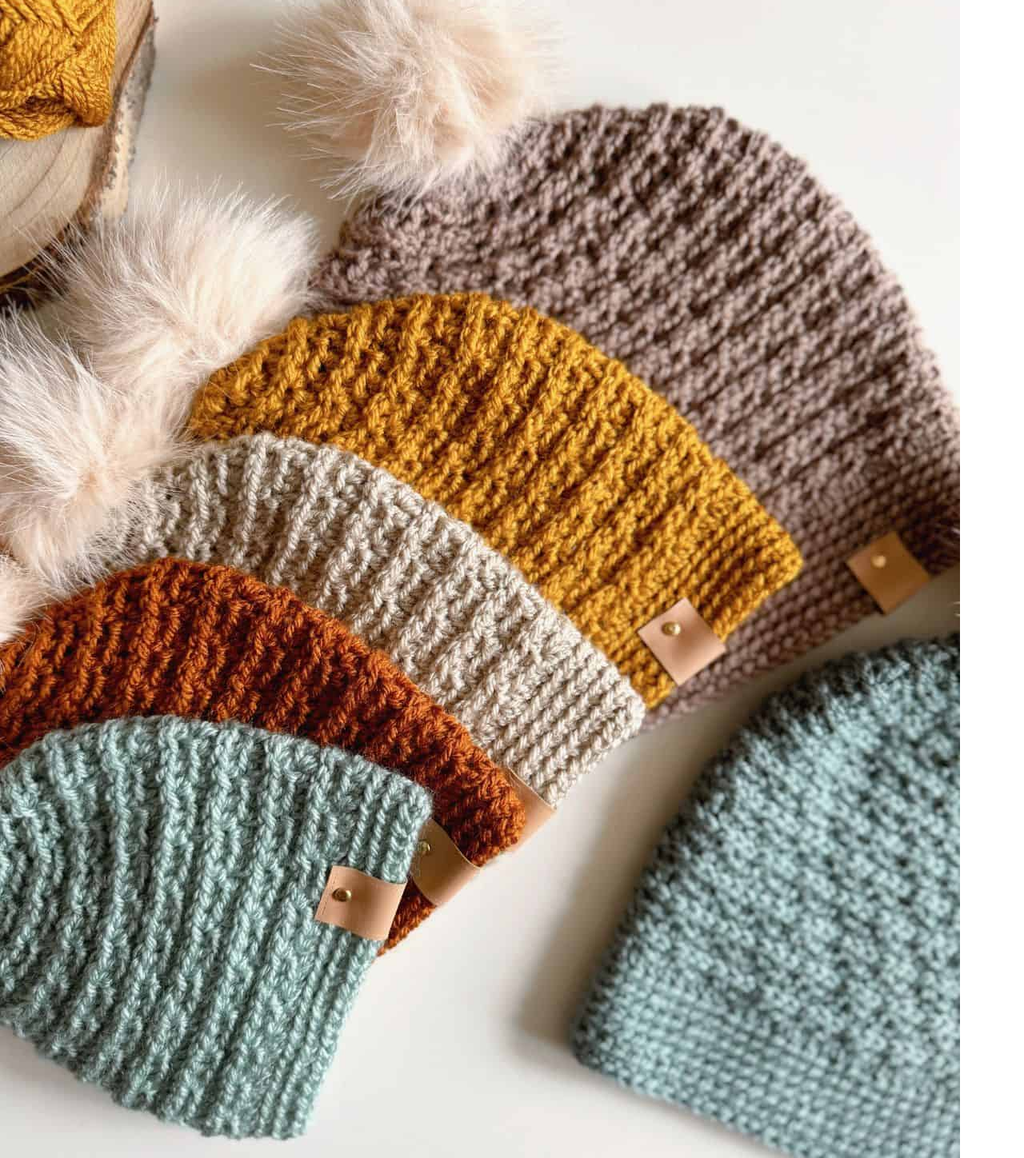
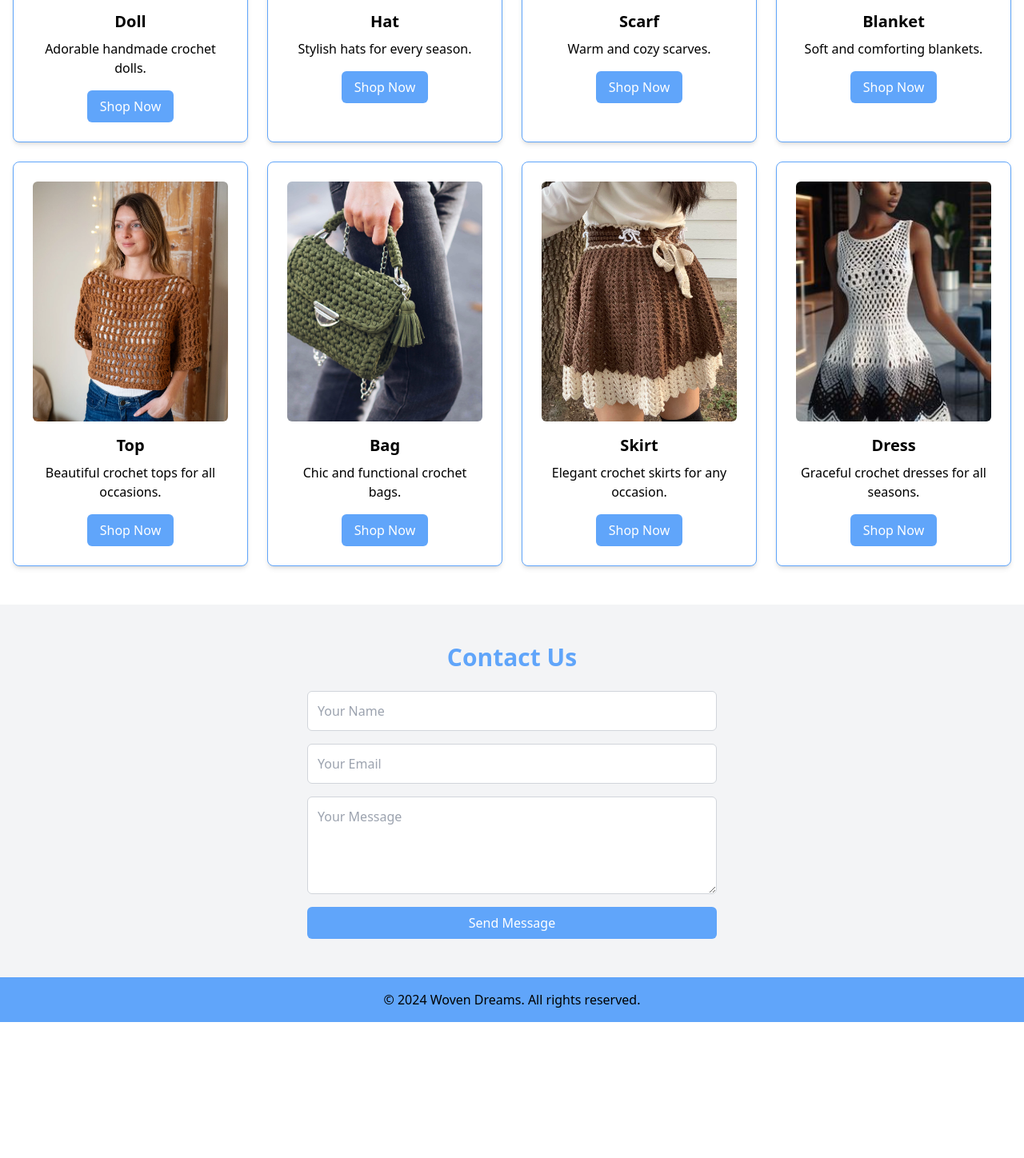
Before and after one commit to IKRAMLE/woven-dreams-tailwind, a plain HTML site: page index.html in a window 1280 px wide. Shown: the part 1352-2800 px from the top of the page at 80% size. After the commit the page ends 2630 px from the top, so only its background shows below. Drawn offline with nearby package versions, Linux system fonts and the light colour scheme.

Commit message:
last updates

```diff
--- a/index.html
+++ b/index.html
@@ -4,7 +4,7 @@
     <meta charset="UTF-8">
     <meta name="viewport" content="width=device-width, initial-scale=1.0">
     <title>Woven Dreams</title>
-       <script src="https://cdn.tailwindcss.com"></script>
+    <script src="https://cdn.tailwindcss.com"></script>
 </head>
 <body class="font-sans bg-white text-black">
     <!-- Header Section -->
@@ -22,104 +22,100 @@
     </header>
 
     <!-- Hero Section -->
-    <section class="hero">
-        <div class="container">
-            <h2>Discover the Art of Crochet</h2>
-            <p>Handmade crochet items crafted with love and care.</p>
-        </div>
+    <section class="h-[624px] bg-cover bg-center text-center flex flex-col justify-center items-center text-blue-800" style="background-image: url('picpic.webp');">
+        <h2 class="text-4xl font-bold mb-4">Discover the Art of Crochet</h2>
+        <p class="text-lg">Handmade crochet items crafted with love and care.</p>
     </section>
 
     <!-- About Us Section -->
-    <section id="about" class="about">
-        <div class="container">
-            <h2>About Us</h2>
-            <p>Welcome to Woven Dreams, where every crochet piece is a masterpiece. From charming dolls to elegant dresses, we bring beauty and warmth to your wardrobe and home.</p>
+    <section id="about" class="py-12 bg-gray-100 text-center">
+        <div class="container mx-auto px-4">
+            <h2 class="text-3xl font-bold text-blue-400 mb-6">About Us</h2>
+            <p class="text-lg text-black">Welcome to Woven Dreams, where every crochet piece is a masterpiece. From charming dolls to elegant dresses, we bring beauty and warmth to your wardrobe and home.</p>
         </div>
     </section>
 
     <!-- Products Section -->
-    <section id="products" class="products">
-        <div class="container">
-            <h2>Our Products</h2>
-            <div class="product-grid">
+    <section id="products" class="py-12">
+        <div class="container mx-auto px-4">
+            <h2 class="text-3xl font-bold text-blue-400 text-center mb-10">Our Products</h2>
+            <div class="grid grid-cols-1 sm:grid-cols-2 lg:grid-cols-4 gap-6">
                 <!-- Product 1 -->
-                <div class="product-card">
-                    <img src="crochet dolls.png" alt="Crochet Doll">
-                    <h3>Doll</h3>
-                    <p>Adorable handmade crochet dolls.</p>
-                    <button>Shop Now</button>
+                <div class="bg-white border border-blue-400 rounded-lg shadow-md text-center p-6 hover:shadow-lg hover:-translate-y-1 transition">
+                    <img src="crochet dolls.png" alt="Crochet Doll" class="w-full h-[300px] object-cover rounded-md mb-4">
+                    <h3 class="text-xl font-semibold mb-2">Doll</h3>
+                    <p class="text-black mb-4">Adorable handmade crochet dolls.</p>
+                    <button class="bg-blue-400 text-white px-4 py-2 rounded-md hover:bg-black transition">Shop Now</button>
                 </div>
                 <!-- Product 2 -->
-                <div class="product-card">
-                    <img src="crochet hats.png" alt="Crochet Hat">
-                    <h3>Hat</h3>
-                    <p>Stylish hats for every season.</p>
-                    <button>Shop Now</button>
+                <div class="bg-white border border-blue-400 rounded-lg shadow-md text-center p-6 hover:shadow-lg hover:-translate-y-1 transition">
+                    <img src="crochet hats.png" alt="Crochet Hat" class="w-full h-[300px] object-cover rounded-md mb-4">
+                    <h3 class="text-xl font-semibold mb-2">Hat</h3>
+                    <p class="text-black mb-4">Stylish hats for every season.</p>
+                    <button class="bg-blue-400 text-white px-4 py-2 rounded-md hover:bg-black transition">Shop Now</button>
                 </div>
                 <!-- Product 3 -->
-                <div class="product-card">
-                    <img src="crochet scarf.png" alt="Crochet Scarf">
-                    <h3>Scarf</h3>
-                    <p>Warm and cozy scarves.</p>
-                    <button>Shop Now</button>
+                <div class="bg-white border border-blue-400 rounded-lg shadow-md text-center p-6 hover:shadow-lg hover:-translate-y-1 transition">
+                    <img src="crochet scarf.png" alt="Crochet Scarf" class="w-full h-[300px] object-cover rounded-md mb-4">
+                    <h3 class="text-xl font-semibold mb-2">Scarf</h3>
+                    <p class="text-black mb-4">Warm and cozy scarves.</p>
+                    <button class="bg-blue-400 text-white px-4 py-2 rounded-md hover:bg-black transition">Shop Now</button>
                 </div>
                 <!-- Product 4 -->
-                <div class="product-card">
-                    <img src="crochet blanket.png" alt="Crochet Blanket">
-                    <h3>Blanket</h3>
-                    <p>Soft and comforting blankets.</p>
-                    <button>Shop Now</button>
+                <div class="bg-white border border-blue-400 rounded-lg shadow-md text-center p-6 hover:shadow-lg hover:-translate-y-1 transition">
+                    <img src="crochet blanket.png" alt="Crochet Blanket" class="w-full h-[300px] object-cover rounded-md mb-4">
+                    <h3 class="text-xl font-semibold mb-2">Blanket</h3>
+                    <p class="text-black mb-4">Soft and comforting blankets.</p>
+                    <button class="bg-blue-400 text-white px-4 py-2 rounded-md hover:bg-black transition">Shop Now</button>
                 </div>
                 <!-- Product 5 -->
-                <div class="product-card">
-                    <img src="crochet top.png" alt="Crochet Top">
-                    <h3>Top</h3>
-                    <p>Beautiful crochet tops for all occasions.</p>
-                    <button>Shop Now</button>
+                <div class="bg-white border border-blue-400 rounded-lg shadow-md text-center p-6 hover:shadow-lg hover:-translate-y-1 transition">
+                    <img src="crochet top.png" alt="Crochet Top" class="w-full h-[300px] object-cover rounded-md mb-4">
+                    <h3 class="text-xl font-semibold mb-2">Top</h3>
+                    <p class="text-black mb-4">Beautiful crochet tops for all occasions.</p>
+                    <button class="bg-blue-400 text-white px-4 py-2 rounded-md hover:bg-black transition">Shop Now</button>
                 </div>
                 <!-- Product 6 -->
-                <div class="product-card">
-                    <img src="crochet bags.png" alt="Crochet Bag">
-                    <h3>Bag</h3>
-                    <p>Chic and functional crochet bags.</p>
-                    <button>Shop Now</button>
+                <div class="bg-white border border-blue-400 rounded-lg shadow-md text-center p-6 hover:shadow-lg hover:-translate-y-1 transition">
+                    <img src="crochet bags.png" alt="Crochet Bag" class="w-full h-[300px] object-cover rounded-md mb-4">
+                    <h3 class="text-xl font-semibold mb-2">Bag</h3>
+                    <p class="text-black mb-4">Chic and functional crochet bags.</p>
+                    <button class="bg-blue-400 text-white px-4 py-2 rounded-md hover:bg-black transition">Shop Now</button>
                 </div>
                 <!-- Product 7 -->
-                <div class="product-card">
-                    <img src="crochet skirt.png" alt="Crochet Skirt">
-                    <h3>Skirt</h3>
-                    <p>Elegant crochet skirts for any occasion.</p>
-                    <button>Shop Now</button>
+                <div class="bg-white border border-blue-400 rounded-lg shadow-md text-center p-6 hover:shadow-lg hover:-translate-y-1 transition">
+                    <img src="crochet skirt.png" alt="Crochet Skirt" class="w-full h-[300px] object-cover rounded-md mb-4">
+                    <h3 class="text-xl font-semibold mb-2">Skirt</h3>
+                    <p class="text-black mb-4">Elegant crochet skirts for any occasion.</p>
+                    <button class="bg-blue-400 text-white px-4 py-2 rounded-md hover:bg-black transition">Shop Now</button>
                 </div>
                 <!-- Product 8 -->
-                <div class="product-card">
-                    <img src="crochet dress.png" alt="Crochet Dress">
-                    <h3>Dress</h3>
-                    <p>Graceful crochet dresses for all seasons.</p>
-                    <button>Shop Now</button>
+                <div class="bg-white border border-blue-400 rounded-lg shadow-md text-center p-6 hover:shadow-lg hover:-translate-y-1 transition">
+                    <img src="crochet dress.png" alt="Crochet Dress" class="w-full h-[300px] object-cover rounded-md mb-4">
+                    <h3 class="text-xl font-semibold mb-2">Dress</h3>
+                    <p class="text-black mb-4">Graceful crochet dresses for all seasons.</p>
+                    <button class="bg-blue-400 text-white px-4 py-2 rounded-md hover:bg-black transition">Shop Now</button>
                 </div>
             </div>
         </div>
     </section>
 
     <!-- Contact Us Section -->
-    <section id="contact" class="contact">
-        <div class="container">
-            <h2>Contact Us</h2>
-            <form>
-                <input type="text" placeholder="Your Name" required>
-                <input type="email" placeholder="Your Email" required>
-                <textarea placeholder="Your Message" rows="4" required></textarea>
-                <button type="submit">Send Message</button>
+    <section id="contact" class="py-12 bg-gray-100 text-center">
+        <div class="container mx-auto px-4">
+            <h2 class="text-3xl font-bold text-blue-400 mb-6">Contact Us</h2>
+            <form class="max-w-lg mx-auto flex flex-col gap-4">
+                <input type="text" placeholder="Your Name" required class="p-3 border border-gray-300 rounded-md">
+                <input type="email" placeholder="Your Email" required class="p-3 border border-gray-300 rounded-md">
+                <textarea placeholder="Your Message" rows="4" required class="p-3 border border-gray-300 rounded-md"></textarea>
+                <button type="submit" class="bg-blue-400 text-white px-4 py-2 rounded-md hover:bg-black transition">Send Message</button>
             </form>
         </div>
     </section>
 
     <!-- Footer Section -->
-    <footer class="footer">
-        <div class="container">
-            <p>&copy; 2024 Woven Dreams. All rights reserved.</p>
-        </div>
+    <footer class="bg-blue-400 text-white text-center py-4">
+        <p class="text-black">&copy; 2024 Woven Dreams. All rights reserved.</p>
     </footer>
 </body>
 </html>
```
Also changed, not shown: 1 other file.
